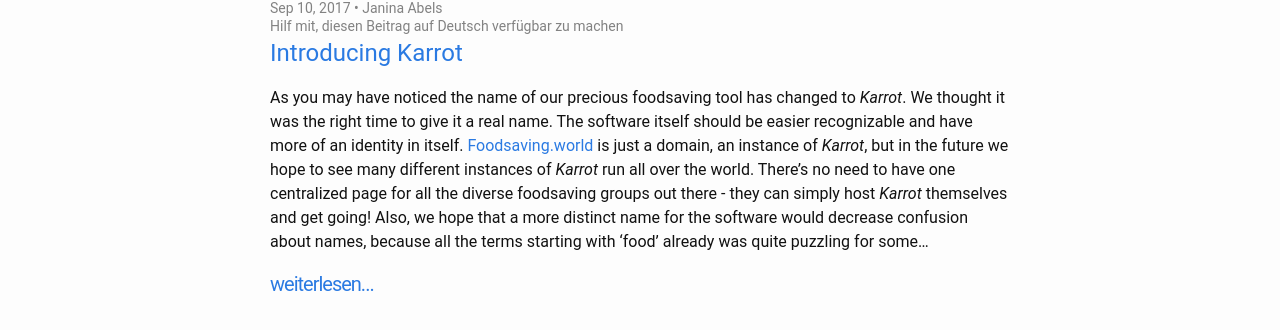
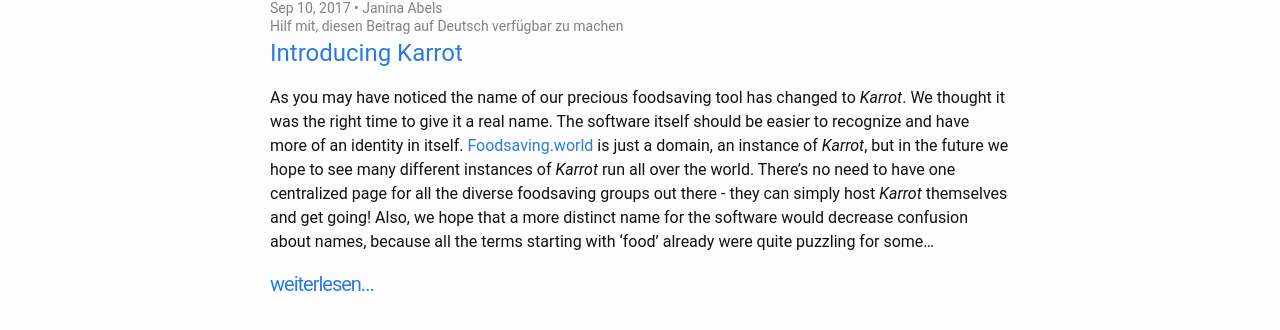
Before and after one commit to karrot-dev/karrot-blog, a Jekyll site: the page built from index.de.html, in a window 1280 px wide and 900 px high. Shown: the part 125-455 px from the top of the window. Built offline with Jekyll 4.4.1, drawn with Linux system fonts in a browser that asks for light colours.

Commit message:
fix small errors

```diff
--- a/_posts/2017-09-10-introducing-karrot.md
+++ b/_posts/2017-09-10-introducing-karrot.md
@@ -8,5 +8,5 @@ orig-lang: en
 author: janina
 ---
 
-As you may have noticed the name of our precious foodsaving tool has changed to _Karrot_. We thought it was the right time to give it a real name. The software itself should be easier recognizable and have more of an identity in itself. [Foodsaving.world](https://foodsaving.world) is just a domain, an instance of _Karrot_, but in the future we hope to see many different instances of _Karrot_ run all over the world. There's no need to have one centralized page for all the diverse foodsaving groups out there - they can simply host _Karrot_ themselves and get going!
-Also, we hope that a more distinct name for the software would decrease confusion about names, because all the terms starting with 'food' already was quite puzzling for some...
+As you may have noticed the name of our precious foodsaving tool has changed to _Karrot_. We thought it was the right time to give it a real name. The software itself should be easier to recognize and have more of an identity in itself. [Foodsaving.world](https://foodsaving.world) is just a domain, an instance of _Karrot_, but in the future we hope to see many different instances of _Karrot_ run all over the world. There's no need to have one centralized page for all the diverse foodsaving groups out there - they can simply host _Karrot_ themselves and get going!
+Also, we hope that a more distinct name for the software would decrease confusion about names, because all the terms starting with 'food' already were quite puzzling for some...
```
